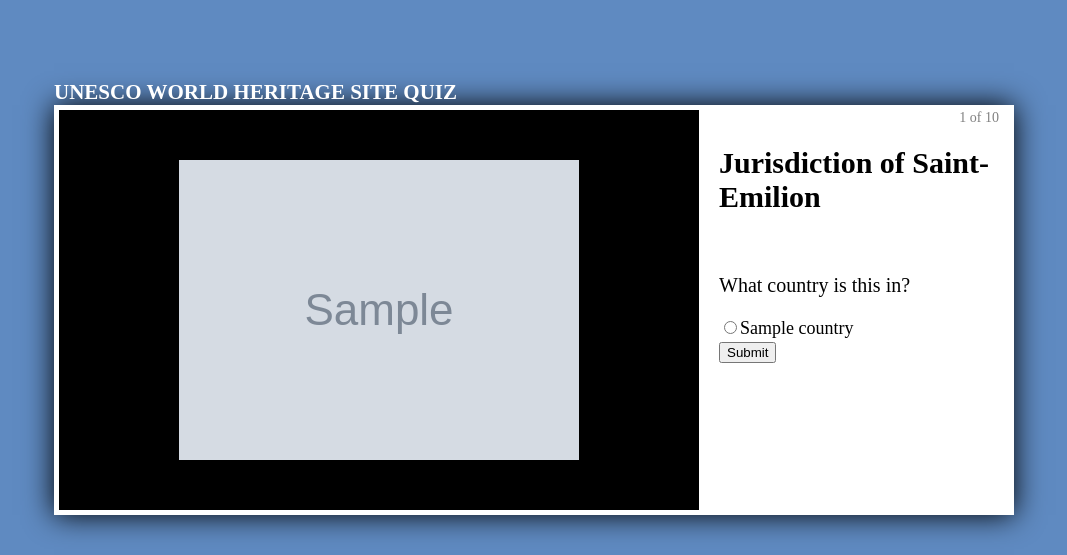
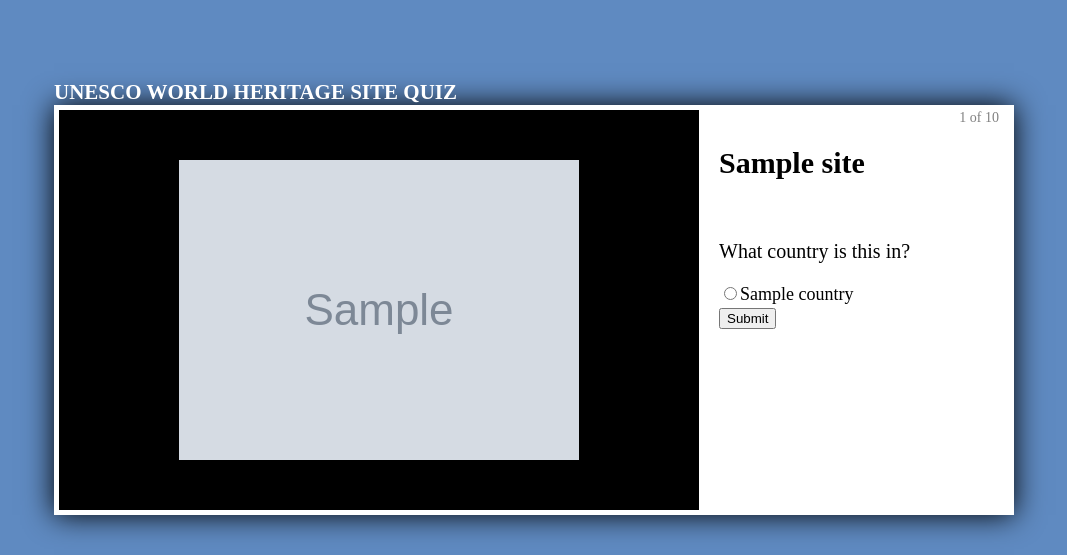
Before and after one commit to kcmoffat/unesco, a Django app: page /quiz/1/question/ in a window 1280 px wide. Shown: the top 555 px of the page, without its empty margins (106-1173 px from the left). Run offline with Django 3.2, Linux system fonts and the light colour scheme; tables that the repository leaves empty hold one stand-in row (values such as "Sample post"); grey boxes marked "Sample" are stand-in pictures.

Commit message:
added dynamic site name

```diff
--- a/html_templates/django/templates/unesco/question.html
+++ b/html_templates/django/templates/unesco/question.html
@@ -22,7 +22,7 @@
             </div>
             <div id="right_column">
                 <div id="question_number">1 of 10</div>
-                <div id="site_name">Jurisdiction of Saint-Emilion</div>
+                <div id="site_name">{{ question.site.name }}</div>
                 <div id="question"><p>What country is this in?</p>
                 </br>
                 <form action="/quiz/{{ question.id }}/submit/" method="post">
```
